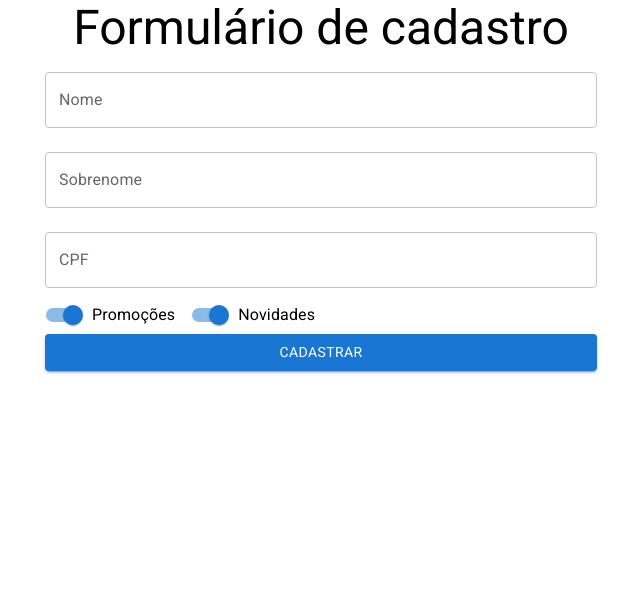
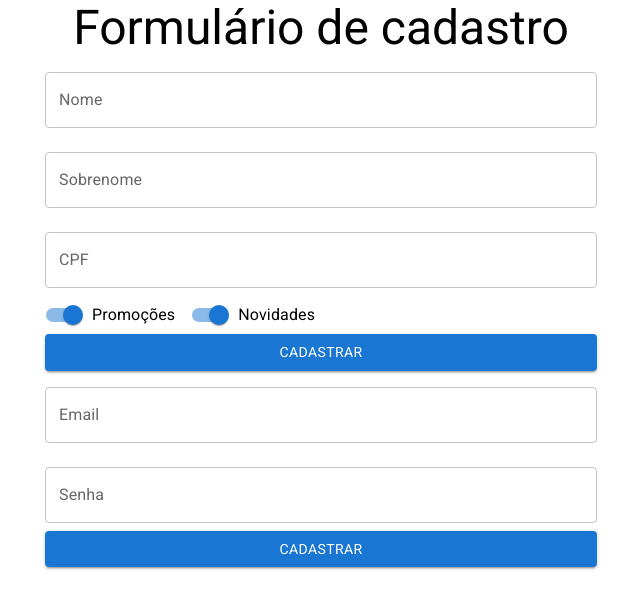
Before and after one commit to Massacrua/function-components_react, a React (Create React App) app: page / in a window 1280 px wide. Shown: the top 608 px of the page, without its empty margins (319-959 px from the left). Built offline with nearby package versions, Linux system fonts and the light colour scheme.

Commit message:
Curso 2, aula 1

```diff
--- /dev/null
+++ b/src/components/FormularioCadastro/DadosPessoais.jsx
@@ -0,0 +1,83 @@
+import { Button, FormControlLabel, Switch, TextField } from '@mui/material';
+import React, { useState } from 'react';
+
+function DadosPessoais({ onSubmit, validarCpf }) {
+
+    const [nome, setNome] = useState("")
+    const [sobrenome, setSobrenome] = useState("")
+    const [cpf, setCpf] = useState("")
+    const [promocoes, setPromocoes] = useState(true)
+    const [novidades, setNovidades] = useState(true)
+
+    const [erros, setErros] = useState({
+        cpf: {
+            valido: true,
+            texto: ""
+        }
+    })
+
+    return (
+        <form
+            onSubmit={event => {
+                event.preventDefault()
+                onSubmit({nome, sobrenome, cpf, promocoes, novidades})
+            }}
+        >
+            <TextField
+                value={nome}
+                onChange={event => setNome(event.target.value)}
+                id='nome'
+                label="Nome"
+                margin='normal'
+                fullWidth
+            />
+            <TextField
+                value={sobrenome}
+                onChange={event => setSobrenome(event.target.value)}
+                id='sobrenome'
+                label="Sobrenome"
+                margin='normal'
+                fullWidth
+            />
+            <TextField
+                value={cpf}
+                onBlur={event => setErros({cpf: validarCpf(event.target.value)})}
+                onChange={event => setCpf(event.target.value)}
+                error={!erros.cpf.valido}
+                helperText={erros.cpf.texto}
+                id='cpf'
+                label="CPF"
+                margin='normal'
+                fullWidth
+            />
+            <FormControlLabel
+                label="Promoções"
+                control={
+                    <Switch
+                        name='promocoes'
+                        checked={promocoes}
+                        onChange={event => setPromocoes(event.target.checked)}
+                    />
+                }
+            />
+            <FormControlLabel
+                label="Novidades"
+                control={
+                    <Switch
+                        name='novidades'
+                        checked={novidades}
+                        onChange={event => setNovidades(event.target.checked)}
+                    />}
+            />
+            <Button
+                type='submit'
+                variant="contained"
+                color='primary'
+                fullWidth
+            > Cadastrar
+            </Button>
+        </form>
+    )
+}
+
+export default DadosPessoais
--- /dev/null
+++ b/src/components/FormularioCadastro/DadosUsuario.jsx
@@ -0,0 +1,32 @@
+import { Button, TextField } from "@mui/material"
+
+function DadosUsuario() {
+    return (
+        <form>
+            <TextField
+                id="email"
+                label="Email"
+                type="email"
+                margin='normal'
+                fullWidth
+            />
+            <TextField
+                id="senha"
+                label="Senha"
+                type="password"
+                margin='normal'
+                fullWidth
+            />
+            <Button
+                type="submit"
+                variant="contained"
+                color='primary'
+                fullWidth
+            >
+                Cadastrar
+            </Button>
+        </form>
+    )
+}
+
+export default DadosUsuario
--- a/src/components/FormularioCadastro/FormularioCadastro.jsx
+++ b/src/components/FormularioCadastro/FormularioCadastro.jsx
@@ -1,82 +1,13 @@
-import { Button, FormControlLabel, Switch, TextField } from '@mui/material';
-import React, { useState } from 'react';
+import DadosPessoais from "./DadosPessoais"
+import DadosUsuario from "./DadosUsuario"
 
-function FormularioCadastro({ onSubmit, validarCpf }) {
-
-    const [nome, setNome] = useState("")
-    const [sobrenome, setSobrenome] = useState("")
-    const [cpf, setCpf] = useState("")
-    const [promocoes, setPromocoes] = useState(true)
-    const [novidades, setNovidades] = useState(true)
-
-    const [erros, setErros] = useState({
-        cpf: {
-            valido: true,
-            texto: ""
-        }
-    })
+function FormularioCadastro({ onSubmit, validarCpf}) {
 
     return (
-        <form
-            onSubmit={event => {
-                event.preventDefault()
-                onSubmit({nome, sobrenome, cpf, promocoes, novidades})
-            }}
-        >
-            <TextField
-                value={nome}
-                onChange={event => setNome(event.target.value)}
-                id='nome'
-                label="Nome"
-                margin='normal'
-                fullWidth
-            />
-            <TextField
-                value={sobrenome}
-                onChange={event => setSobrenome(event.target.value)}
-                id='sobrenome'
-                label="Sobrenome"
-                margin='normal'
-                fullWidth
-            />
-            <TextField
-                value={cpf}
-                onBlur={event => setErros({cpf: validarCpf(event.target.value)})}
-                onChange={event => setCpf(event.target.value)}
-                error={!erros.cpf.valido}
-                helperText={erros.cpf.texto}
-                id='cpf'
-                label="CPF"
-                margin='normal'
-                fullWidth
-            />
-            <FormControlLabel
-                label="Promoções"
-                control={
-                    <Switch
-                        name='promocoes'
-                        checked={promocoes}
-                        onChange={event => setPromocoes(event.target.checked)}
-                    />
-                }
-            />
-            <FormControlLabel
-                label="Novidades"
-                control={
-                    <Switch
-                        name='novidades'
-                        checked={novidades}
-                        onChange={event => setNovidades(event.target.checked)}
-                    />}
-            />
-            <Button
-                type='submit'
-                variant="contained"
-                color='primary'
-                fullWidth
-            > Cadastrar
-            </Button>
-        </form>
+        <>
+            <DadosPessoais onSubmit={onSubmit} validarCpf={validarCpf}/>
+            <DadosUsuario/>
+        </>
     )
 }
 
```
